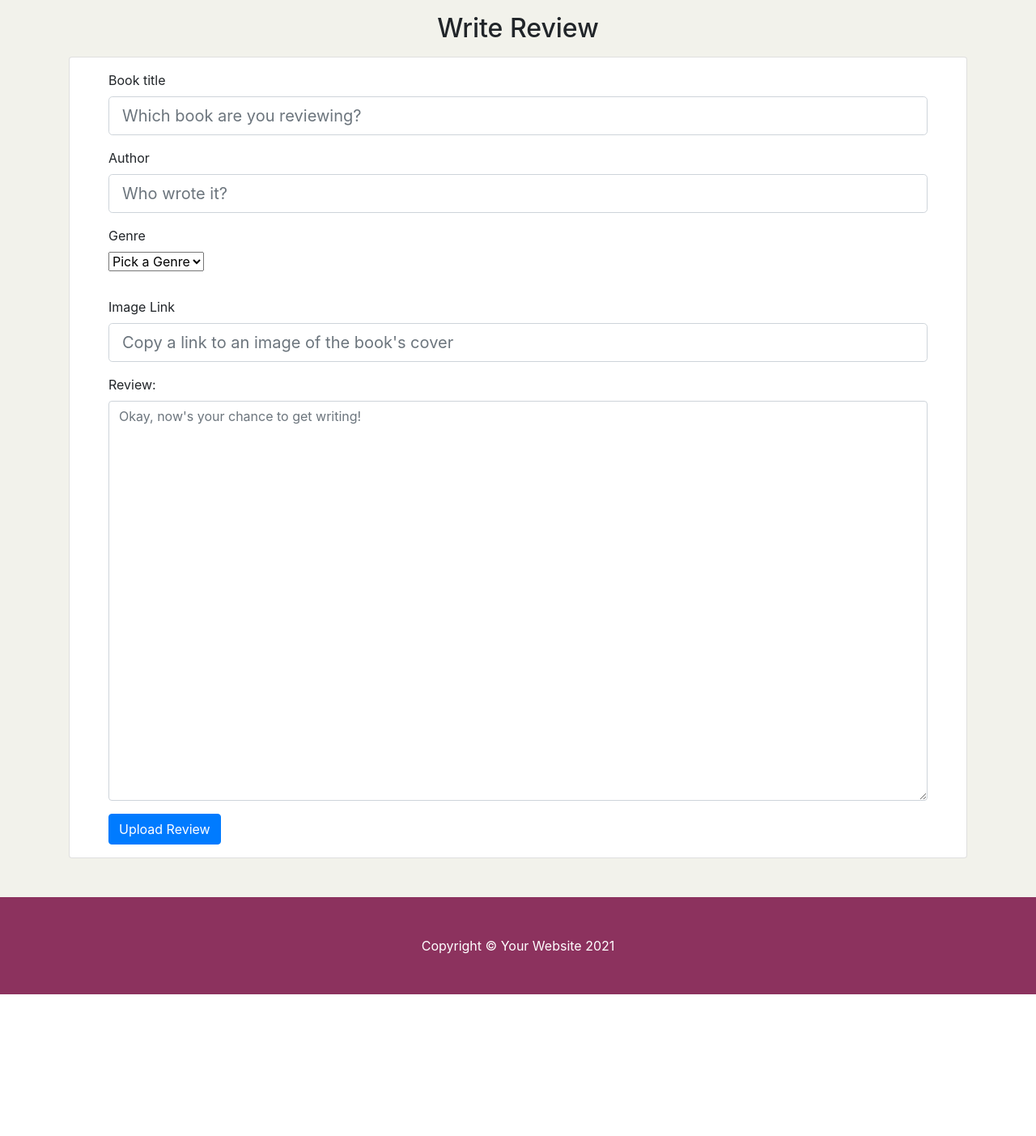
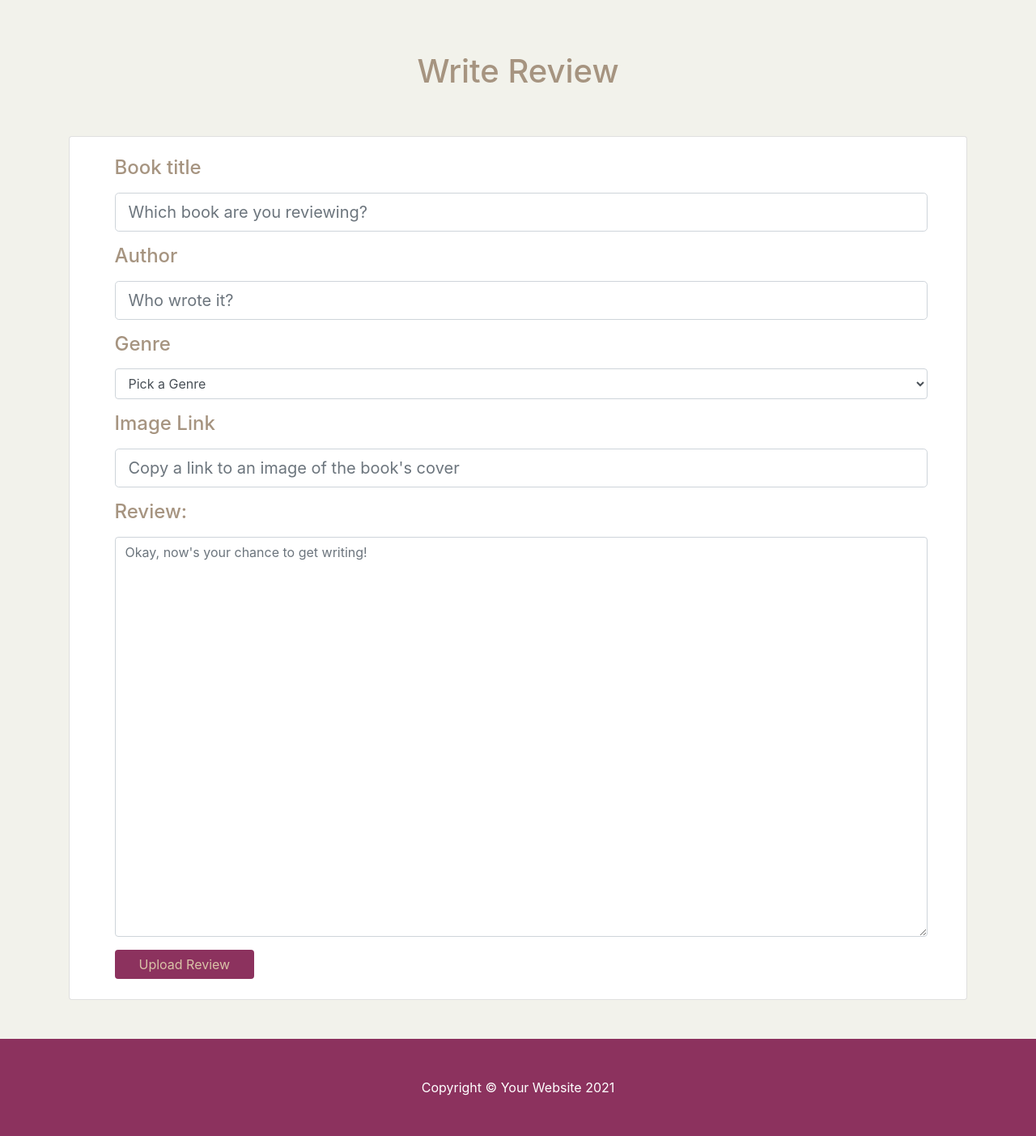
Before and after one commit to Ryanwatson1991/msp-3-pulp-pixels, a Flask app: page /write_review in a window 1280 px wide. Shown: the part 120-1523 px from the top of the page at 81% size. Before the commit the page ends 1348 px from the top, so only its background shows below. Run offline with Flask 2, Linux system fonts and the light colour scheme; data that the repository does not hold is empty; some libraries are stand-ins or nearby versions.

Commit message:
Styling applied accross the site so all pages are consistent with previous commits (Header & Reviews page)

```diff
--- a/static/css/style.css
+++ b/static/css/style.css
@@ -106,7 +106,7 @@ body {
 }
 
 /* Review Page Content */
-.review-title-header{
+.title{
     color: #A69480;
 }
 
@@ -157,3 +157,13 @@ body {
     background: #8C325E;
     color:#D9C2A7;
 }
+
+/* Profile Page */
+
+.profile-book-cover{
+    max-height: 100%;
+}
+
+.title{
+    color: #A69480;
+}
--- a/static/js/review.js
+++ b/static/js/review.js
@@ -1,5 +1,8 @@
-//Confirm if user wants to delete review - confirmation is hidden on page launch
+//Confirm if user wants to delete review - confirmation is hidden on page launch - on Review page
 $("#sure").hide();
+
+$("#review-delete-check").hide();
+
 
 
 $('#delete').on('click', function() {
@@ -9,3 +12,14 @@ $('#delete').on('click', function() {
 $('#no').on('click', function() {
         $("#sure").hide();
     });
+
+// Same as above, confirms if user wants to delete review, this time on profile page
+
+
+$('#delete-2').on('click', function() {
+        $("#sure-2").show();
+    });
+
+$('#no-2').on('click', function() {
+        $("#sure-2").hide();
+    });
--- a/templates/review.html
+++ b/templates/review.html
@@ -5,7 +5,7 @@
 <div class="col-12">
 <div class="row">
     <!-- Page Heading/Breadcrumbs -->
-    <h1 class="mt-2 mb-4 review-title-header">
+    <h1 class="mt-2 mb-4 title">
         {{ review.book_title }} by {{ review.author }}
     </h1>
     <div class="row">
--- a/templates/sign_up.html
+++ b/templates/sign_up.html
@@ -20,9 +20,9 @@
     <div class="row">
 
             <div class="col-12">
-                <div class="card w-100 h-100">
+                <div class="card w-100 h-100 review-info">
                     <!--Sign-up form-->
-                    <form class="ml-5 mr-5 mt-3 mb-3" method="POST" action="{{ url_for('sign_up') }}">
+                    <form class="mr-5 mt-3" method="POST" action="{{ url_for('sign_up') }}">
                         <!--Username Field-->
                         <div class="mb-3">
                             <label for="username" class="form-label">Username</label>
@@ -39,7 +39,7 @@
                             <input type="password" name="password" class="form-control" id="password" minlength="5" required>
                         </div>
                         <!--Submit button-->
-                        <button type="submit" class="btn btn-primary">Sign-up</button>
+                        <button type="submit" class="btn review-purple-button">Sign-up</button>
                         <div class="m-3 red">
                             {% with messages = get_flashed_messages() %}
                                 {% if messages %}
--- a/templates/write_review.html
+++ b/templates/write_review.html
@@ -3,27 +3,36 @@
 
  <!-- Page Content -->
 <div class="container mb-5 mt-3">
-    <h2 class="center-text mb-3">Write Review</h2>
+    <div class="row">
+            <div class="col-12 mt-5 mb-5">
+                <h1 class="center-text title">Write Review</h1>
+            </div>
+    </div>
     <div class="row">
             <div class="col-12">
-                <div class="card w-100 h-100">
+                <div class="card w-100 h-100 review-info">
+                    <form class="mr-3 mr-md-5 mt-4" method="POST" action="{{ url_for('write_review') }}">
 
-                    <form class="ml-5 mr-5 mt-3 mb-3" method="POST" action="{{ url_for('write_review') }}">
                         <!--Book Title-->
                             <div class="mb-3">
-                                <label for="book_title" class="form-label">Book title</label>
+                                <h4>
+                                    <label for="book_title" class="form-label">Book title</label>
+                                </h4>
                                 <input type="text" class="form-control form-control-lg" name="book_title" id="book_title" placeholder="Which book are you reviewing?" required>
                             </div>
                         <!--Author of book-->
                             <div class="mb-3">
-                                <label for="author" class="form-label">Author</label>
+                                <h4>
+                                    <label for="author" class="form-label">Author</label>
+                                </h4>
                                 <input type="text" class="form-control form-control-lg" name="author" id="author" placeholder="Who wrote it?" required>
                             </div>
                         <!--Genre Name-->
                             <div class="mb-3">
-                                <label for="genre_name" class="form-label">Genre</label>
-                                <br>
-                                <select class="form-select form-select-lg mb-3" name="genre_name" id="genre_name" aria-label="genre_name">
+                                <h4>
+                                    <label for="genre_name" class="form-label">Genre</label>
+                                </h4>
+                                <select class="form-select form-select-lg form-control mb-3" name="genre_name" id="genre_name" aria-label="genre_name">
                                     <option selected disabled>Pick a Genre</option>
                                     {% for genres in genre %}
                                     <option value="{{ genres.genre_name }}">{{ genres.genre_name }}</option>
@@ -32,15 +41,19 @@
                             </div>
                         <!-- Upload book image - need to work out how to do this -->
                             <div class="mb-3">
-                                <label for="book_cover" class="form-label">Image Link</label>
+                                <h4>
+                                    <label for="book_cover" class="form-label">Image Link</label>
+                                </h4>
                                 <input class="form-control form-control-lg" id="book_cover" name="book_cover" type="text" placeholder="Copy a link to an image of the book's cover">
                             </div>
                         <!--Review body-->
                             <div class="mb-3">
-                                <label for="review_body" class="form-label">Review:</label>
+                                <h4>
+                                    <label for="review_body" class="form-label">Review:</label>
+                                </h4>
                                 <textarea class="form-control" name="review_body" id="review_body" rows="20" placeholder="Okay, now's your chance to get writing!" required></textarea>
                             </div>
-                            <button type="submit" class="btn btn-primary">Upload Review</button>
+                            <button type="submit" class="btn review-purple-button">Upload Review</button>
                                 {% with messages = get_flashed_messages() %}
                                     {% if messages %}
                                         {% for message in messages %}
```
Also changed, not shown: templates/edit_review.html (+20 -11 lines), templates/log_in.html (+5 -5 lines), templates/profile.html (+14 -18 lines).
